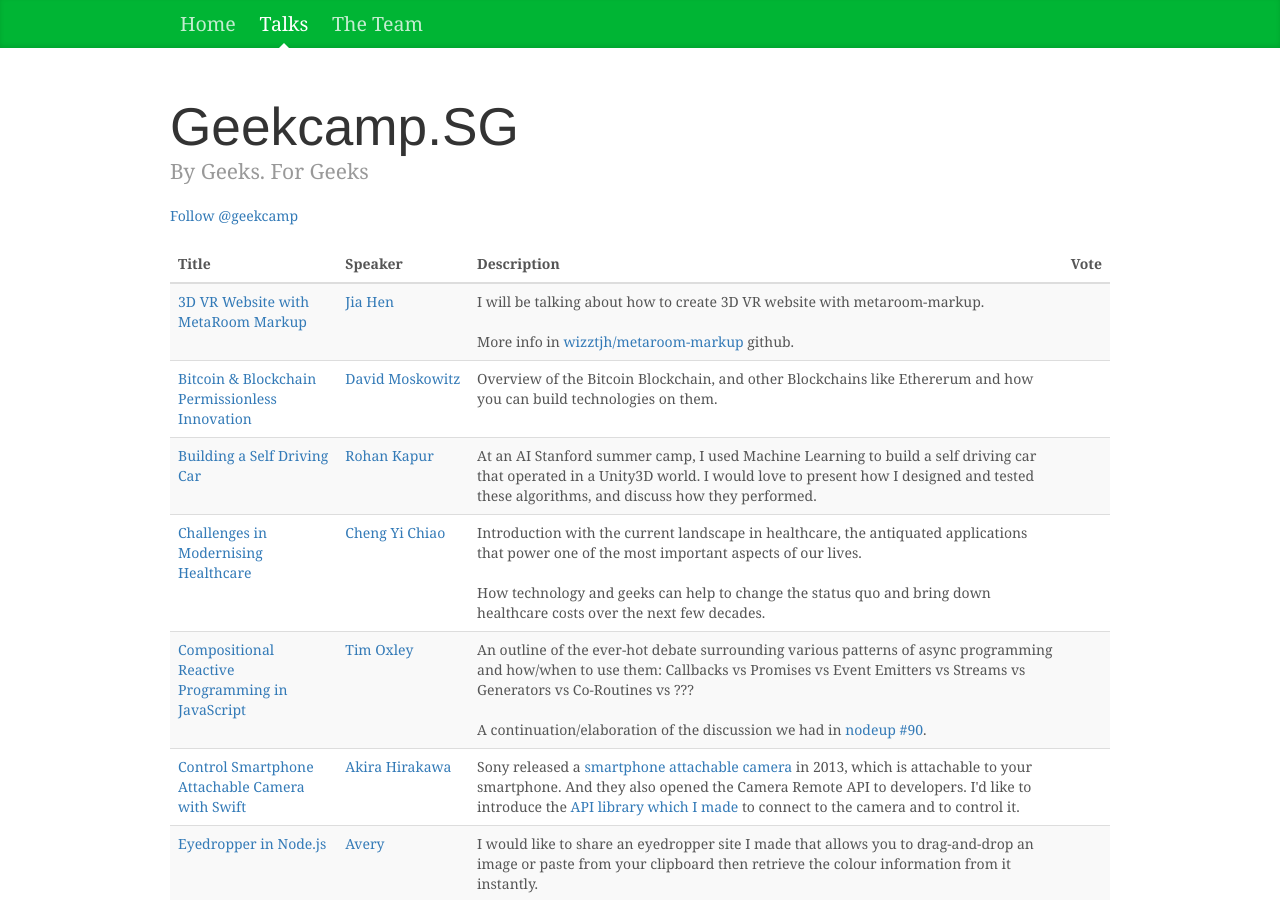
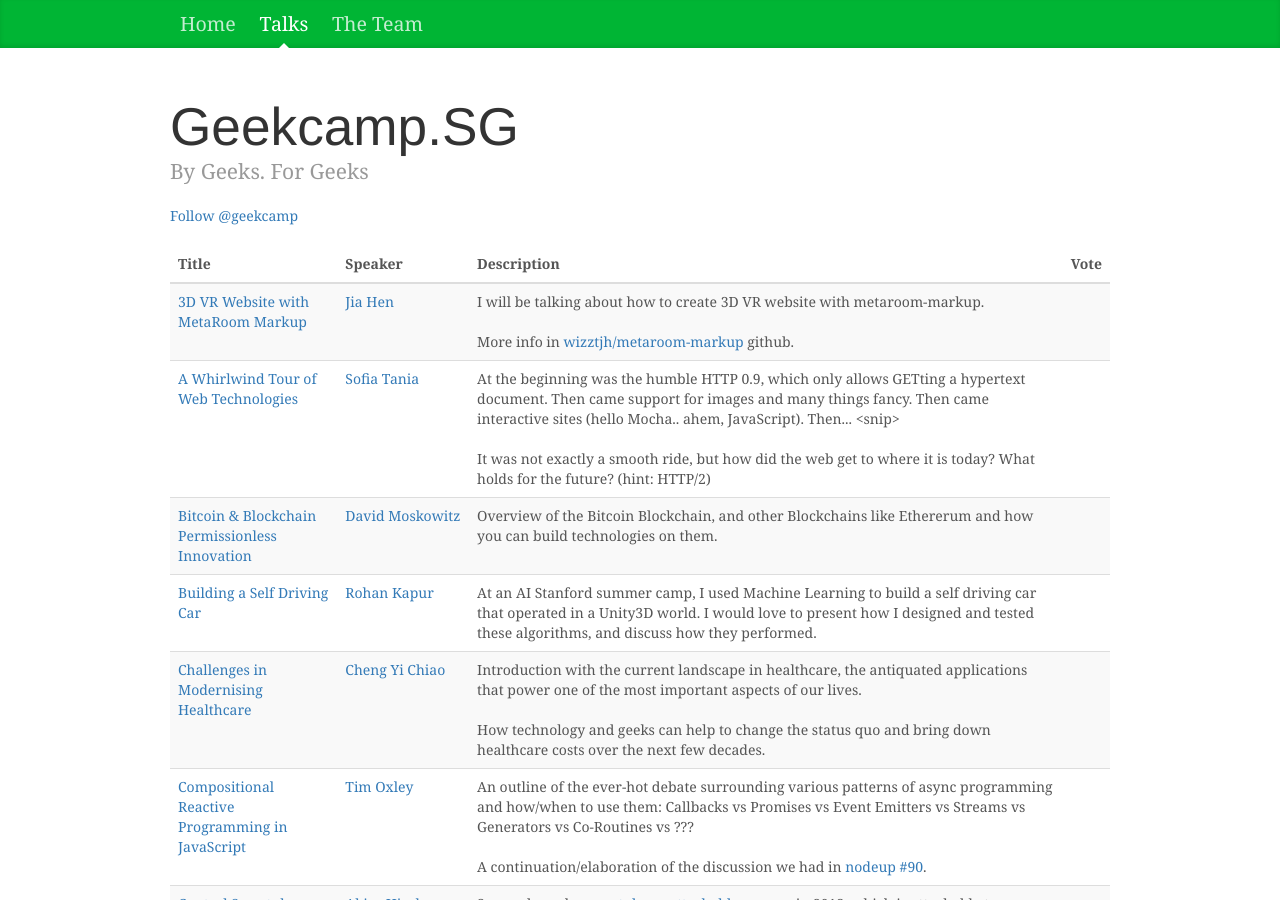
Before and after one commit to geekcampsg/website-2016, a Jekyll site: the page built from talks.html, in a window 1280 px wide and 900 px high. Built offline with Jekyll 4.4.1, drawn with Linux system fonts in a browser that asks for light colours; nearby versions of some CDN libraries; comment, search, counter and statistics services are not loaded.

Commit message:
Add talk on web technologies by Tania.

```diff
--- a/_data/talks.yml
+++ b/_data/talks.yml
@@ -260,3 +260,19 @@
 
       I will be demonstrating the entire process (if time permits :D) of solving
       my problem above, in Ruby.
+
+- slug: a-whirlwind-tour-of-web-technologies
+  speaker:
+    name: Sofia Tania
+    link: http://twitter.com/stania_ang
+  talk:
+    title: 'A Whirlwind Tour of Web Technologies'
+    description: >
+      At the beginning was the humble HTTP 0.9, which only allows GETting a
+      hypertext document. Then came support for images and many things fancy.
+      Then came interactive sites (hello Mocha.. ahem, JavaScript). Then...
+      &lt;snip&gt;
+
+
+      It was not exactly a smooth ride, but how did the web get to where it
+      is today? What holds for the future? (hint: HTTP/2)
```
